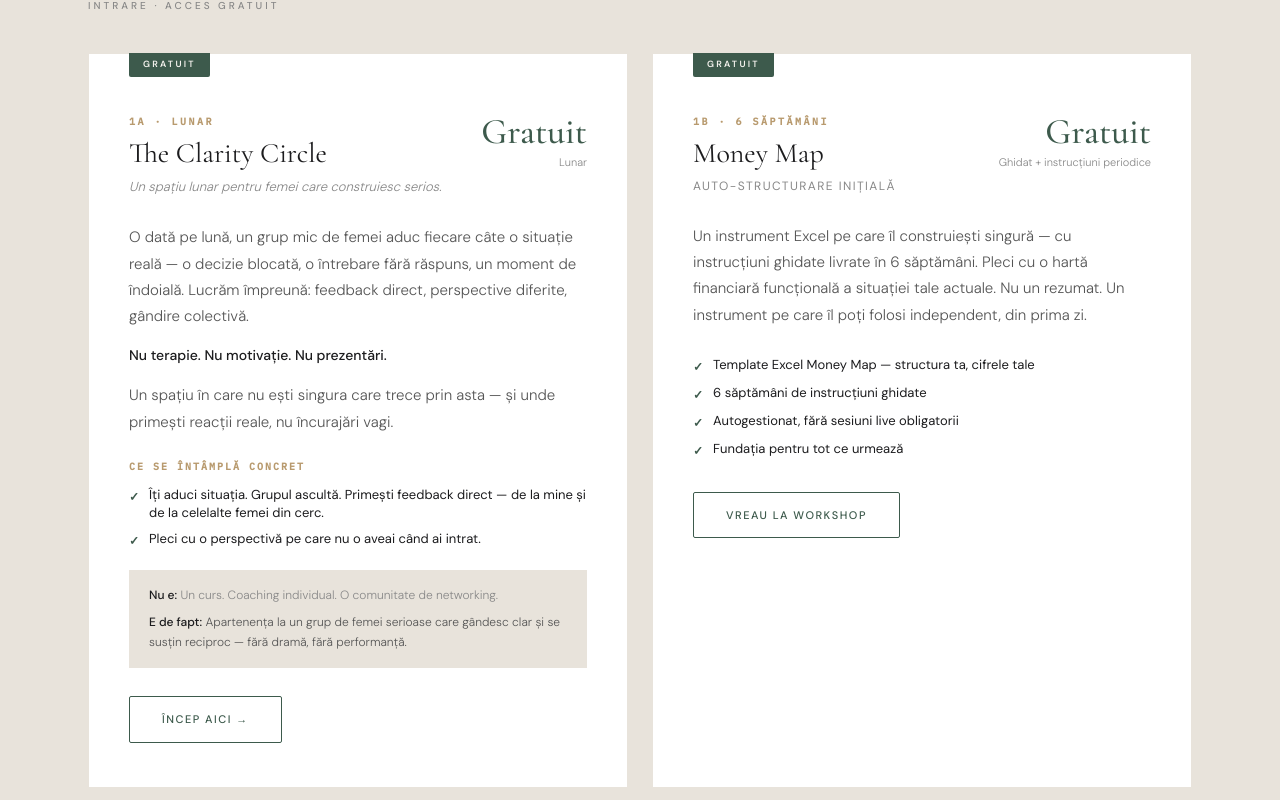
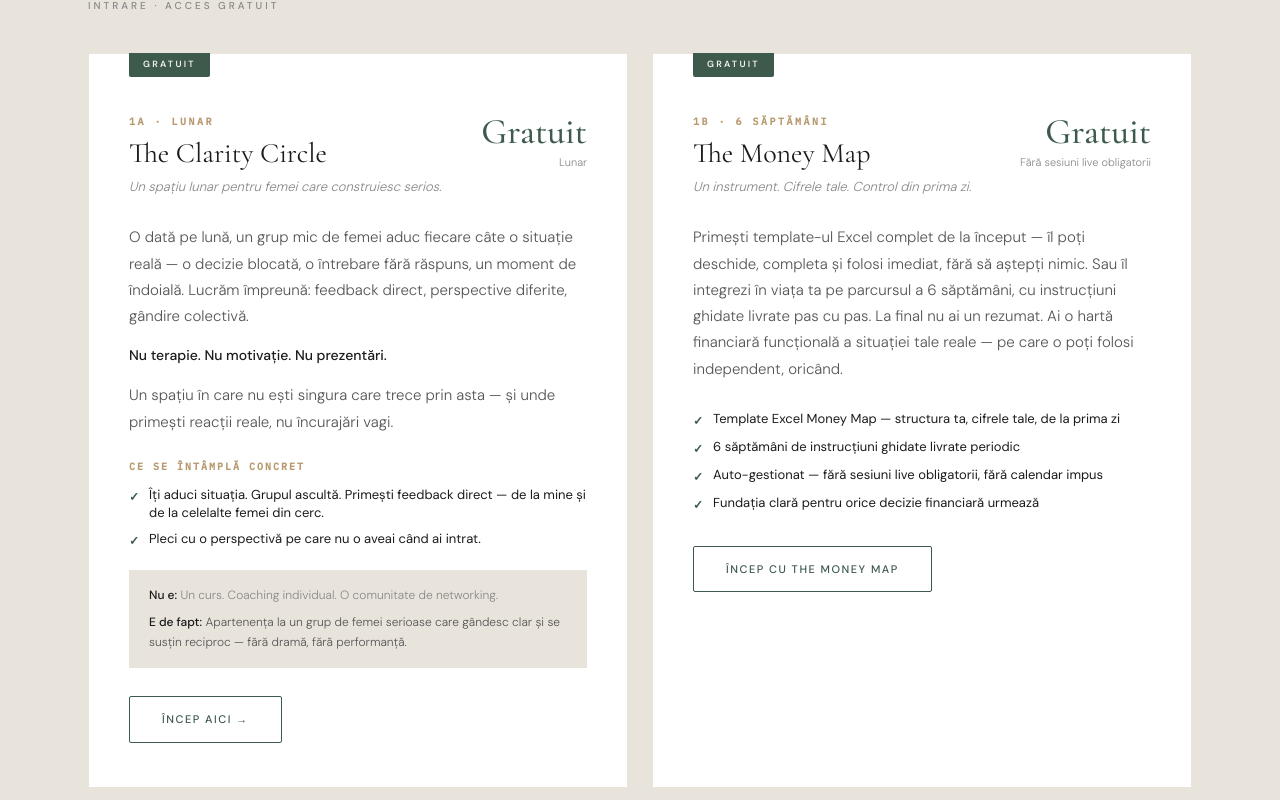
Before and after one commit to sandriciuc/smaranda-andriciuc, a Next.js app: page /ro/servicii/linia-1 in a window 1280 px wide. Shown: the part 820-1620 px from the top of the page. Built offline with nearby package versions, Linux system fonts and the light colour scheme.

Commit message:
The Money Map

```diff
--- a/app/ro/servicii/linia-1/Content.tsx
+++ b/app/ro/servicii/linia-1/Content.tsx
@@ -108,7 +108,7 @@ function TierCard({ badge, id, title, subtitle, priceMain, priceNote, priceGreen
 
 const flowSteps = [
   { id: '1A', name: 'The Clarity Circle', sub: 'Unde ești acum?' },
-  { id: '1B', name: 'Money Map', sub: 'Prima structură financiară' },
+  { id: '1B', name: 'The Money Map', sub: 'Prima structură financiară' },
   { id: '3A / 3B', name: 'The Financial Lab / Decision', sub: 'Construiești planul de business' },
   { id: '4A / 4B', name: 'Implementare', sub: 'Execuți cu suport' },
 ]
@@ -123,7 +123,7 @@ const decisionCards = [
   {
     borderColor: 'border-t-green',
     label: 'Dacă vrei să începi să construiești singură',
-    name: 'Money Map',
+    name: 'The Money Map',
     desc: 'Gratuit, autogestionat, 6 săptămâni. Primul pas potrivit dacă înveți prin practică și vrei un instrument — nu o conversație.',
   },
   {
@@ -254,30 +254,30 @@ export default function LiniaUna() {
               <CtaBtn href="/ro#contact" variant="outline">Încep aici →</CtaBtn>
             </div>
 
-            {/* 1B Money Map */}
+            {/* 1B The Money Map */}
             <div className="relative bg-white border border-cream-d py-11 px-10">
               <Badge text="Gratuit" variant="free" />
               <div className="flex flex-col sm:flex-row sm:items-start sm:justify-between gap-4 mb-7 pt-4">
                 <div className="flex-1">
                   <p className="font-mono text-[10px] tracking-[0.25em] uppercase text-brass font-semibold mb-2">1B · 6 Săptămâni</p>
-                  <h3 className="font-cormorant text-[28px] text-ink leading-[1.2] mb-1.5">Money Map</h3>
-                  <p className="font-sans text-[12px] text-lgrey tracking-[0.12em] uppercase">Auto-Structurare Inițială</p>
+                  <h3 className="font-cormorant text-[28px] text-ink leading-[1.2] mb-1.5">The Money Map</h3>
+                  <p className="font-sans text-[13px] text-lgrey font-light italic">Un instrument. Cifrele tale. Control din prima zi.</p>
                 </div>
                 <div className="sm:text-right flex-shrink-0">
                   <p className="font-cormorant text-[36px] font-medium leading-none text-green">Gratuit</p>
-                  <p className="font-sans text-[11px] text-lgrey mt-1 font-light">Ghidat + instrucțiuni periodice</p>
+                  <p className="font-sans text-[11px] text-lgrey mt-1 font-light">Fără sesiuni live obligatorii</p>
                 </div>
               </div>
               <p className="font-sans text-[15px] text-grey leading-[1.75] font-light mb-7">
-                Un instrument Excel pe care îl construiești singură — cu instrucțiuni ghidate livrate în 6 săptămâni. Pleci cu o hartă financiară funcțională a situației tale actuale. Nu un rezumat. Un instrument pe care îl poți folosi independent, din prima zi.
+                Primești template-ul Excel complet de la început — îl poți deschide, completa și folosi imediat, fără să aștepți nimic. Sau îl integrezi în viața ta pe parcursul a 6 săptămâni, cu instrucțiuni ghidate livrate pas cu pas. La final nu ai un rezumat. Ai o hartă financiară funcțională a situației tale reale — pe care o poți folosi independent, oricând.
               </p>
               <Includes items={[
-                'Template Excel Money Map — structura ta, cifrele tale',
-                '6 săptămâni de instrucțiuni ghidate',
-                'Autogestionat, fără sesiuni live obligatorii',
-                'Fundația pentru tot ce urmează',
+                'Template Excel Money Map — structura ta, cifrele tale, de la prima zi',
+                '6 săptămâni de instrucțiuni ghidate livrate periodic',
+                'Auto-gestionat — fără sesiuni live obligatorii, fără calendar impus',
+                'Fundația clară pentru orice decizie financiară urmează',
               ]} />
-              <CtaBtn href="/ro#contact" variant="outline">Vreau la workshop</CtaBtn>
+              <CtaBtn href="/ro#contact" variant="outline">Încep cu The Money Map</CtaBtn>
             </div>
           </div>
 
```
